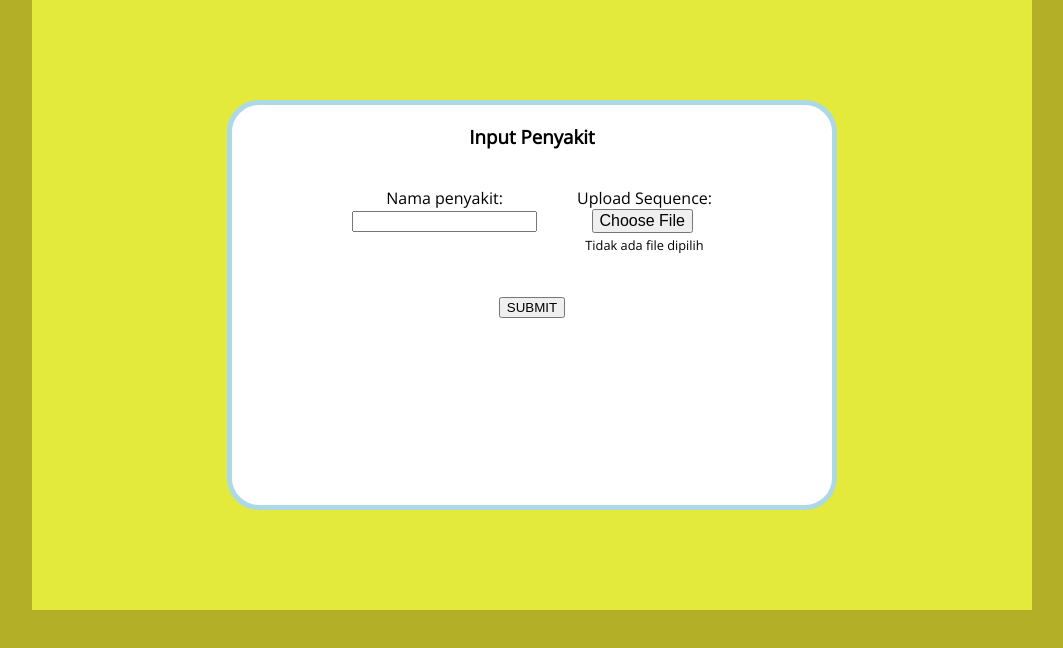
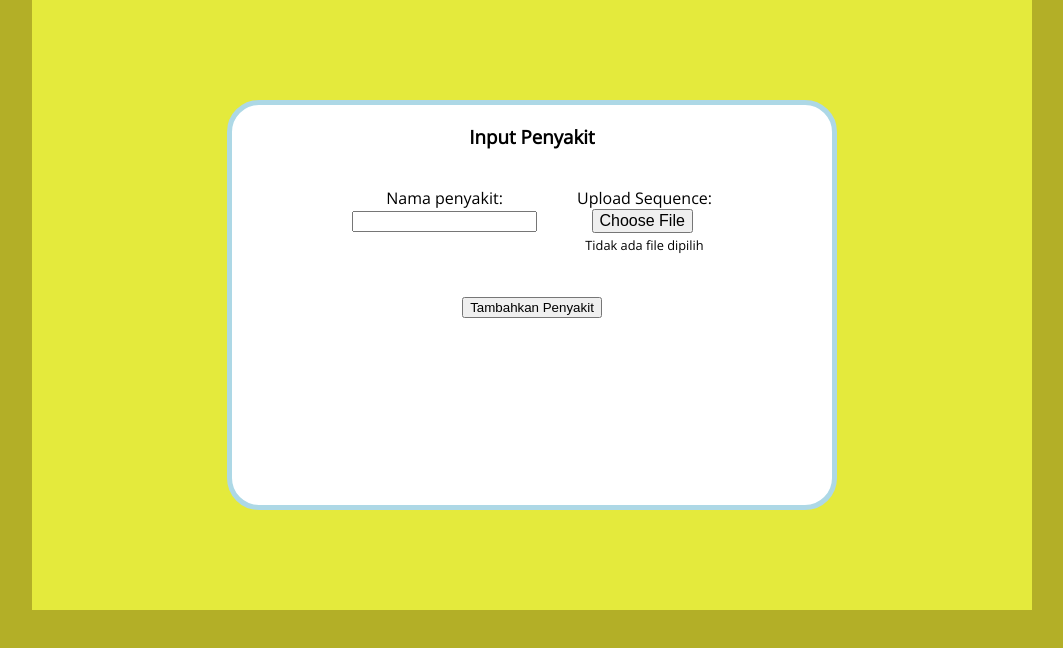
Before and after one commit to TubesForLyfe/Tubes3_13520064, a React (Create React App) app in the folder src/frontend/: page /add-disease in a window 1280 px wide. Shown: the top 648 px of the page, without its empty margins (108-1171 px from the left). Built offline with nearby package versions, Linux system fonts and the light colour scheme.

Commit message:
fix label

```diff
--- a/src/frontend/src/pages/components/SubmitButton/SubmitButton.js
+++ b/src/frontend/src/pages/components/SubmitButton/SubmitButton.js
@@ -40,7 +40,7 @@ const SubmitButton = () => {
     return (
 
         <div class = "SubmitButton colMargin">
-            <button id="submitButton" onClick={submitDisease}>SUBMIT</button>
+            <button id="submitButton" onClick={submitDisease}>Tambahkan Penyakit</button>
         </div>
 
     )
```
